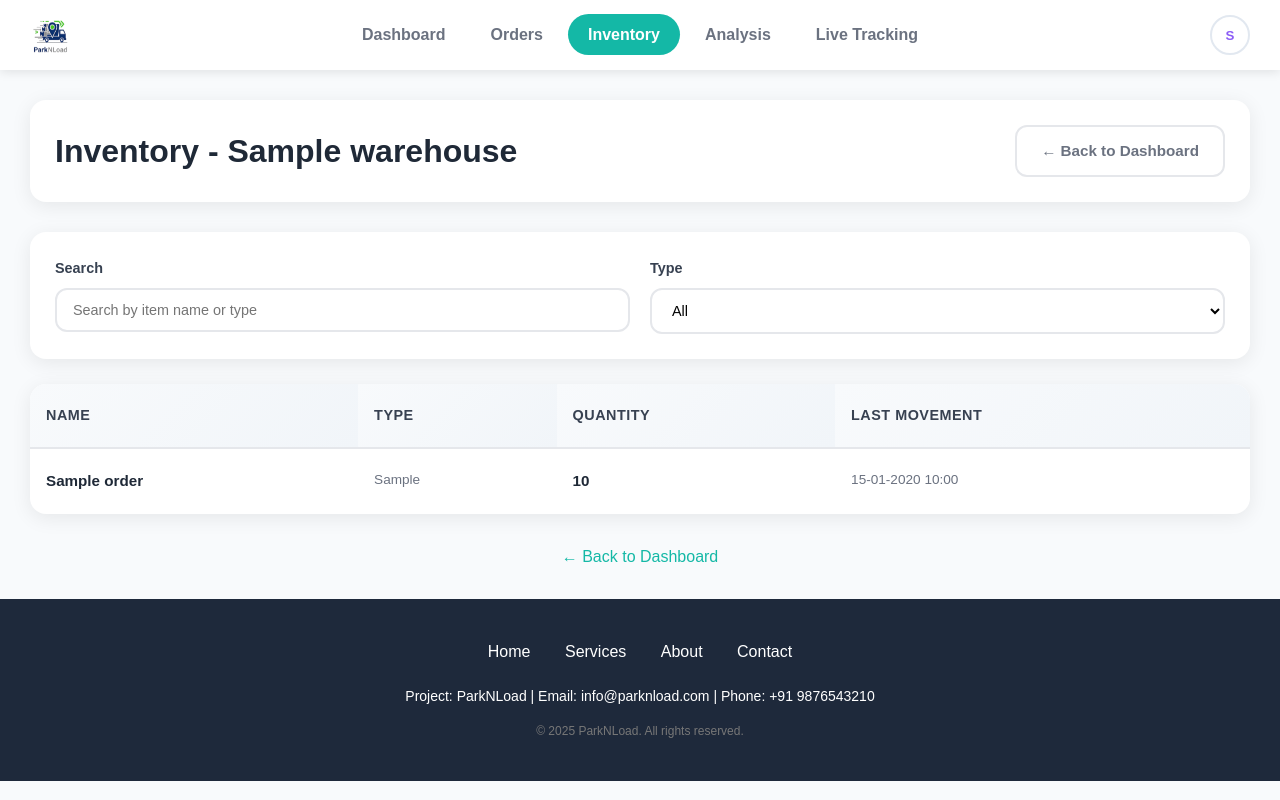
After one commit to Chirag131/ParkNLoad-Website, a Flask app: page /msme/inventory in a window 1280 px wide. The commit adds this page. Run offline with Flask 3, Linux system fonts and the light colour scheme; a user stored in the database is signed in; tables that the repository leaves empty hold one stand-in row (values such as "Sample post").

Commit message:
Minor Changes in orders page

```diff
--- a/app/routes/msme.py
+++ b/app/routes/msme.py
@@ -214,9 +214,25 @@ def add_order():
         return redirect(url_for('msme.dashboard'))
 
     form = OrderForm()
+    # Populate warehouse choices for order routing
+    user_active_warehouses = Warehouse.query.filter_by(user_id=current_user.id, is_active=True).all()
+    form.selected_warehouse_id.choices = [(w.id, w.name) for w in user_active_warehouses]
+    if current_user.current_warehouse_id:
+        form.selected_warehouse_id.default = current_user.current_warehouse_id
+    # Set default order type
+    if request.method == 'GET':
+        form.order_type.data = 'outgoing'
 
     if form.validate_on_submit():
-        # 1. Save Driver first
+        # 1. Resolve selected warehouse for routing
+        selected_wh = None
+        try:
+            if form.selected_warehouse_id.data:
+                selected_wh = Warehouse.query.filter_by(id=form.selected_warehouse_id.data, user_id=current_user.id).first()
+        except Exception:
+            selected_wh = None
+
+        # 2. Save Driver first
         driver = Driver(
             name=form.driver_name.data,
             phone=form.driver_phone.data,
@@ -225,25 +241,36 @@ def add_order():
         db.session.add(driver)
         db.session.commit()
 
-        # 2. Determine order type and auto-fill customer name if needed
-        order_type = "outgoing"  # default
+        # 3. Determine order type and auto-fill customer name if needed
+        order_type = (form.order_type.data or "outgoing").strip().lower()
+        if order_type not in ["incoming", "outgoing"]:
+            order_type = "outgoing"
         customer_name = form.customer_name.data
 
-        # If pickup address matches the warehouse address, it's an OUTGOING order; otherwise INCOMING
-        if form.pickup_address.data.lower().strip() == current_warehouse.address.lower().strip():
-            order_type = "outgoing"
-        else:
-            order_type = "incoming"
-            # Auto-fill customer name with MSME details if not provided
+        # 4. Compute addresses based on order type and selected warehouse
+        pickup_address_value = form.pickup_address.data
+        delivery_address_value = form.delivery_address.data
+        def format_wh_address(wh):
+            return f"{wh.address}, {wh.city}, {wh.state}" if wh else ""
+
+        if order_type == "incoming":
+            # Delivery goes to selected warehouse (fallback to current)
+            target_wh = selected_wh or current_warehouse
+            delivery_address_value = format_wh_address(target_wh)
+            # Auto-fill customer name with MSME for incoming if blank
             if not customer_name:
                 customer_name = current_user.name
+        else:
+            # Outgoing: Pickup is from selected warehouse (fallback to current)
+            source_wh = selected_wh or current_warehouse
+            pickup_address_value = format_wh_address(source_wh)
 
-        # 3. Save Order with current warehouse
+        # 5. Save Order with current warehouse
         order = Order(
             user_id=current_user.id,
             warehouse_id=current_user.current_warehouse_id,
-            pickup_address=form.pickup_address.data,
-            delivery_address=form.delivery_address.data,
+            pickup_address=pickup_address_value,
+            delivery_address=delivery_address_value,
             supplier_name=form.supplier_name.data,
             supplier_phone=form.supplier_phone.data,
             customer_name=customer_name,
@@ -264,7 +291,7 @@ def add_order():
         flash("Order created successfully!", "success")
         return redirect(url_for('msme.orders'))
 
-    return render_template("msme/add_order.html", form=form, current_warehouse=current_warehouse)
+    return render_template("msme/add_order.html", form=form, current_warehouse=current_warehouse, user_warehouses=user_active_warehouses)
 
 
 # View order details
@@ -298,6 +325,42 @@ def ltc():
     """Display Live Tracking Center page"""
     return render_template('msme/ltc.html')
 
+
+@msme.route('/inventory')
+@login_required
+def inventory():
+    """Inventory management page - scoped to current warehouse if selected"""
+    current_wh = current_user.current_warehouse
+    # Placeholder inventory dataset; in real app this would query an Inventory model
+    # Here we just derive from recent orders to demonstrate structure
+    orders = Order.query.filter_by(user_id=current_user.id)
+    if current_wh:
+        orders = orders.filter_by(warehouse_id=current_wh.id)
+    orders = orders.order_by(Order.created_at.desc()).all()
+
+    # Group a simple inventory snapshot by package_name
+    inventory_items = {}
+    for o in orders:
+        key = (o.package_name or 'Unknown', o.package_type or 'general')
+        if key not in inventory_items:
+            inventory_items[key] = {
+                'name': o.package_name or 'Unknown',
+                'type': o.package_type or 'general',
+                'quantity': 0,
+                'last_movement': o.created_at,
+            }
+        inventory_items[key]['quantity'] += int(o.quantity or 0)
+        if o.created_at and o.created_at > inventory_items[key]['last_movement']:
+            inventory_items[key]['last_movement'] = o.created_at
+
+    # Convert to list
+    inventory_list = list(inventory_items.values())
+    # Sort by name
+    inventory_list.sort(key=lambda x: x['name'] or '')
+
+    return render_template('msme/inventory.html',
+                           items=inventory_list,
+                           current_warehouse=current_wh)
 
 @msme.route('/update_profile', methods=['POST'])
 @login_required
--- a/app/static/js/navbar.js
+++ b/app/static/js/navbar.js
@@ -98,7 +98,12 @@ window.setActive = setActive;
 
 // Highlight the current page link in the navbar
 function setActiveFromLocation() {
-    const currentPath = window.location.pathname.replace(/\/$/, '');
+    const rawPath = window.location.pathname.replace(/\/$/, '');
+    const PATH_OVERRIDES = {
+        '/msme/add_order': '/msme/orders'
+    };
+    const overridePath = window.NAV_ACTIVE_PATH || PATH_OVERRIDES[rawPath] || null;
+    const currentPath = (overridePath || rawPath);
 
     const allLinks = Array.from(document.querySelectorAll('.nav-link, .mobile-nav-link'))
         .filter(link => link.getAttribute('href') && link.getAttribute('href') !== '#');
--- a/app/templates/_navbar.html
+++ b/app/templates/_navbar.html
@@ -14,7 +14,7 @@
                 <a href="{{ url_for('msme.orders') }}" class="nav-link" onclick="setActive(this)">Orders</a>
             </li>
             <li class="nav-item">
-                <a href="#" class="nav-link" onclick="setActive(this)">Inventory</a>
+                <a href="{{ url_for('msme.inventory') }}" class="nav-link" onclick="setActive(this)">Inventory</a>
             </li>
             <li class="nav-item">
                 <a href="#" class="nav-link" onclick="setActive(this)">Analysis</a>
--- /dev/null
+++ b/app/templates/msme/inventory.html
@@ -0,0 +1,94 @@
+{% extends "base.html" %}
+
+{% block title %}Inventory{% endblock %}
+
+{% block extra_css %}
+<link rel="stylesheet" href="{{ url_for('static', filename='css/order.css') }}">
+{% endblock %}
+
+{% block content %}
+<div class="container">
+    <div class="page-header">
+        <h2>Inventory{% if current_warehouse %} - {{ current_warehouse.name }}{% endif %}</h2>
+        <div>
+            <a href="{{ url_for('msme.dashboard') }}" class="btn btn-outline">← Back to Dashboard</a>
+        </div>
+    </div>
+
+    <div class="filter-section">
+        <div class="filter-row">
+            <div class="filter-group">
+                <label class="filter-label">Search</label>
+                <input type="text" class="filter-input" placeholder="Search by item name or type" oninput="filterInventory(this.value)">
+            </div>
+            <div class="filter-group">
+                <label class="filter-label">Type</label>
+                <select class="filter-select" onchange="filterType(this.value)">
+                    <option value="">All</option>
+                    <option value="general">General</option>
+                    <option value="fragile">Fragile</option>
+                    <option value="perishable">Perishable</option>
+                </select>
+            </div>
+        </div>
+    </div>
+
+    <div class="orders-table-container">
+        <div class="table-scroll">
+            <table class="orders-table">
+                <thead>
+                    <tr>
+                        <th>Name</th>
+                        <th>Type</th>
+                        <th>Quantity</th>
+                        <th>Last Movement</th>
+                    </tr>
+                </thead>
+                <tbody id="inventoryBody">
+                    {% if items %}
+                        {% for item in items %}
+                        <tr>
+                            <td class="primary-text item-name">{{ item.name }}</td>
+                            <td class="secondary-text item-type">{{ item.type|title }}</td>
+                            <td class="primary-text">{{ item.quantity }}</td>
+                            <td class="secondary-text">{{ item.last_movement.strftime('%d-%m-%Y %H:%M') if item.last_movement else 'N/A' }}</td>
+                        </tr>
+                        {% endfor %}
+                    {% else %}
+                        <tr>
+                            <td colspan="4" style="text-align:center; padding: 20px;">No inventory to show</td>
+                        </tr>
+                    {% endif %}
+                </tbody>
+            </table>
+        </div>
+    </div>
+
+    <div class="back-link">
+        <a href="{{ url_for('msme.dashboard') }}">← Back to Dashboard</a>
+    </div>
+</div>
+{% endblock %}
+
+{% block extra_js %}
+<script>
+function filterInventory(query) {
+    query = (query || '').toLowerCase();
+    const rows = document.querySelectorAll('#inventoryBody tr');
+    rows.forEach(row => {
+        const name = row.querySelector('.item-name')?.textContent.toLowerCase() || '';
+        const type = row.querySelector('.item-type')?.textContent.toLowerCase() || '';
+        row.style.display = (name.includes(query) || type.includes(query)) ? '' : 'none';
+    });
+}
+
+function filterType(type) {
+    type = (type || '').toLowerCase();
+    const rows = document.querySelectorAll('#inventoryBody tr');
+    rows.forEach(row => {
+        const rowType = row.querySelector('.item-type')?.textContent.toLowerCase() || '';
+        row.style.display = (!type || rowType === type) ? '' : 'none';
+    });
+}
+</script>
+{% endblock %}
```
Also changed, not shown: app/forms.py (+7 -1 lines), app/templates/msme/add_order.html (+86 -1 lines).
